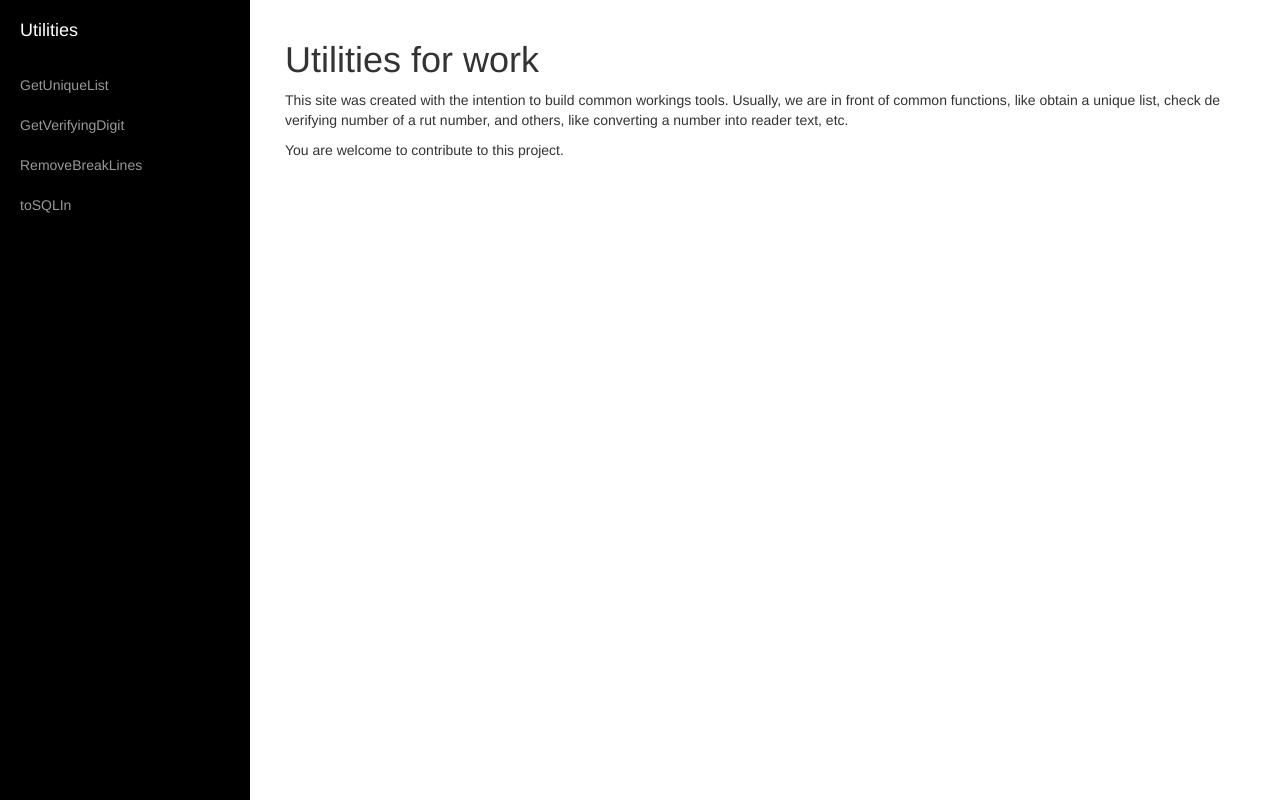
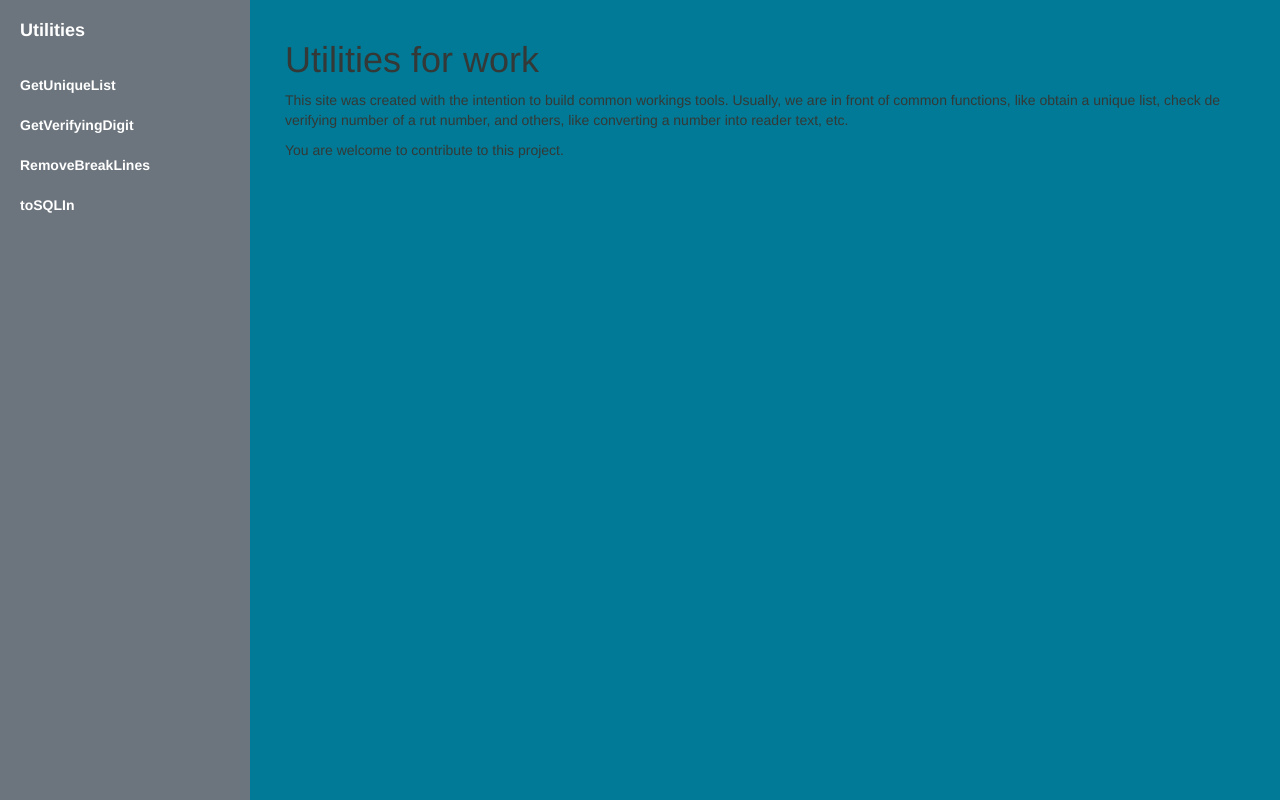
Before and after one commit to panterozo/Utils, a plain HTML site: page index.html in a window 1280 px wide. Drawn offline with Linux system fonts and the light colour scheme.

Commit message:
design: se cambian algunas cosas de disegno

```diff
--- a/css/simple-sidebar.css
+++ b/css/simple-sidebar.css
@@ -30,7 +30,7 @@
     height: 100%;
     margin-left: -250px;
     overflow-y: auto;
-    background: #000;
+    background: #6c757d;
     -webkit-transition: all 0.5s ease;
     -moz-transition: all 0.5s ease;
     -o-transition: all 0.5s ease;
@@ -71,7 +71,8 @@
 .sidebar-nav li a {
     display: block;
     text-decoration: none;
-    color: #999999;
+		font-weight: bold;
+    color: #FFFFFF;
 }
 
 .sidebar-nav li a:hover {
@@ -92,7 +93,7 @@
 }
 
 .sidebar-nav > .sidebar-brand a {
-    color: #999999;
+    color: #FFFFFF;
 }
 
 .sidebar-nav > .sidebar-brand a:hover {
@@ -103,6 +104,7 @@
 @media(min-width:768px) {
     #wrapper {
         padding-left: 0;
+				color: #343937;
     }
 
     #wrapper.toggled {
@@ -127,3 +129,9 @@
         margin-right: 0;
     }
 }
+
+
+body{
+
+				background-color: #007A96;
+}
--- a/index.html
+++ b/index.html
@@ -8,9 +8,9 @@
     <meta name="viewport" content="width=device-width, shrink-to-fit=no, initial-scale=1">
     <meta name="description" content="">
     <meta name="author" content="">
-		<link rel="icon" type="image/x-icon" href="https://assets-cdn.github.com/favicon.ico">
+		<link rel="icon" type="image/x-icon" href="img/favicon.ico">
 
-    <title>Simple Sidebar - Start Bootstrap Template</title>
+    <title>Utilities For Work</title>
 
 		<!-- Angular Core -->
 		<script src="js/angular.min.js"></script>
```
Also changed, not shown: img/favicon.ico (added).
